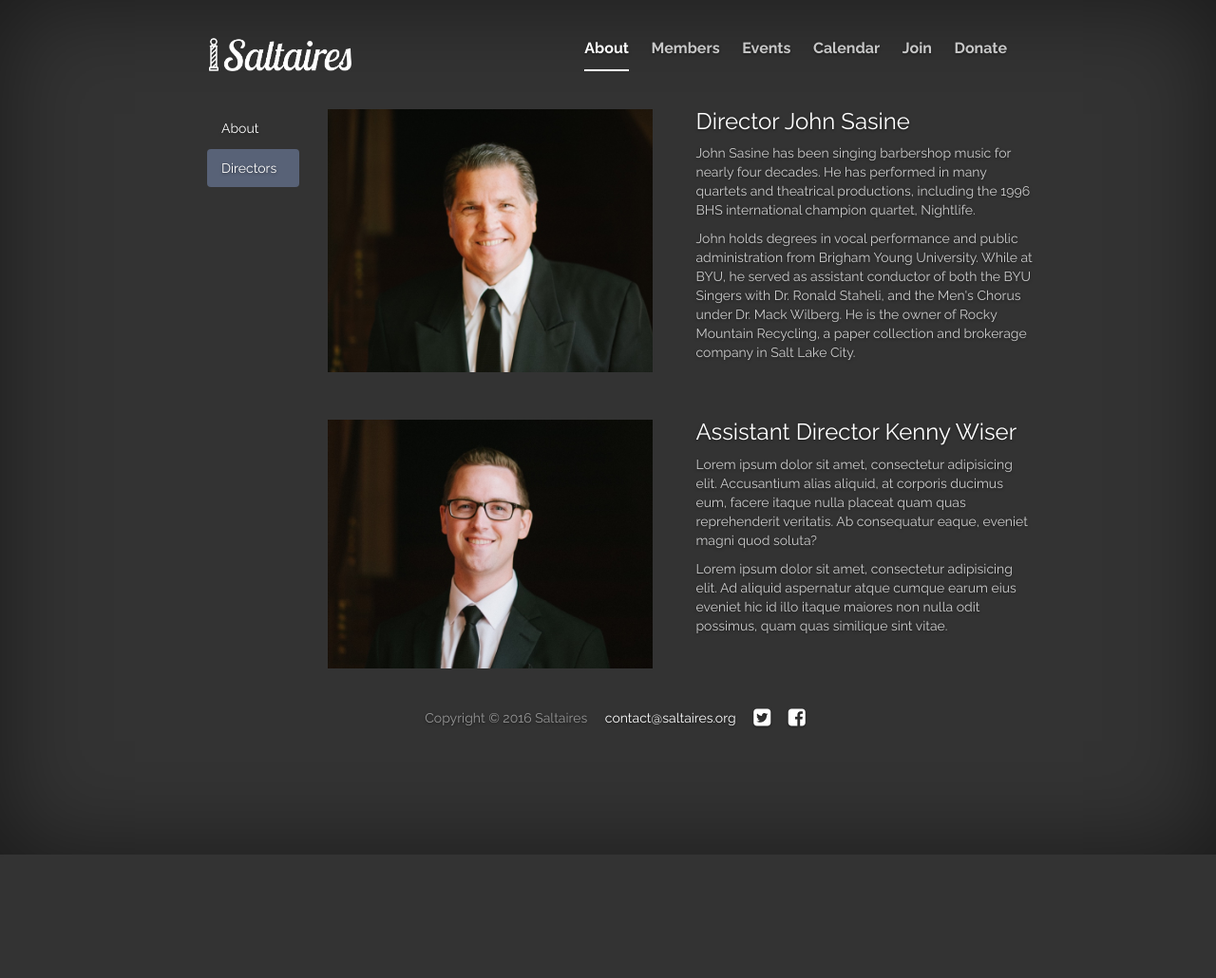
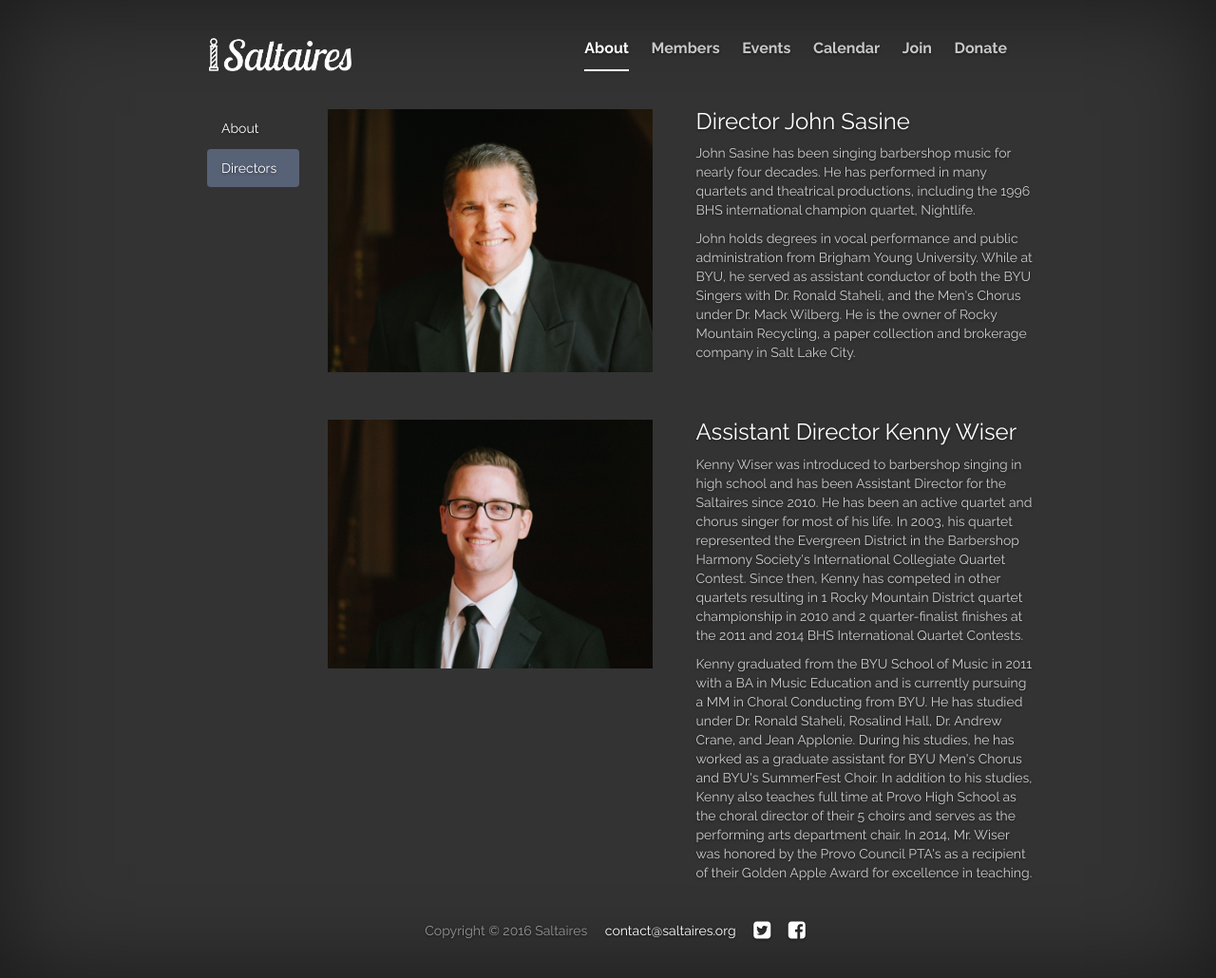
Before and after one commit to cayblood/saltaires, a Jekyll site: the page built from jekyll-site/directors.html, in a window 1280 px wide. Shown: the whole page at 95% size. Built offline with Jekyll 4.4.1, drawn with Linux system fonts in a browser that asks for light colours; nearby versions of some CDN libraries; library files that are not in the unit come from our copies; before the commit the page ends 900 px from its top, so only the background shows below that.

Commit message:
Update Kenny's bio

```diff
--- a/jekyll-site/directors.html
+++ b/jekyll-site/directors.html
@@ -31,8 +31,7 @@ permalink: /directors/
   <div class="col-md-6">
     <h3>Assistant Director Kenny Wiser</h3>
 
-    <p>Lorem ipsum dolor sit amet, consectetur adipisicing elit. Accusantium alias aliquid, at corporis ducimus eum, facere itaque nulla placeat quam quas reprehenderit veritatis. Ab consequatur eaque, eveniet magni quod soluta?</p>
-
-    <p>Lorem ipsum dolor sit amet, consectetur adipisicing elit. Ad aliquid aspernatur atque cumque earum eius eveniet hic id illo itaque maiores non nulla odit possimus, quam quas similique sint vitae.</p>
+    <p>Kenny Wiser was introduced to barbershop singing in high school and has been Assistant Director for the Saltaires since 2010. He has been an active quartet and chorus singer for most of his life. In 2003, his quartet represented the Evergreen District in the Barbershop Harmony Society's International Collegiate Quartet Contest. Since then, Kenny has competed in other quartets resulting in 1 Rocky Mountain District quartet championship in 2010 and 2 quarter-finalist finishes at the 2011 and 2014 BHS International Quartet Contests.</p>
+    <p>Kenny graduated from the BYU School of Music in 2011 with a BA in Music Education and is currently pursuing a MM in Choral Conducting from BYU. He has studied under Dr. Ronald Staheli, Rosalind Hall, Dr. Andrew Crane, and Jean Applonie. During his studies, he has worked as a graduate assistant for BYU Men's Chorus and BYU's SummerFest Choir. In addition to his studies, Kenny also teaches full time at Provo High School as the choral director of their 5 choirs and serves as the performing arts department chair. In 2014, Mr. Wiser was honored by the Provo Council PTA's as a recipient of their Golden Apple Award for excellence in teaching.</p>
   </div>
 </div>
```
